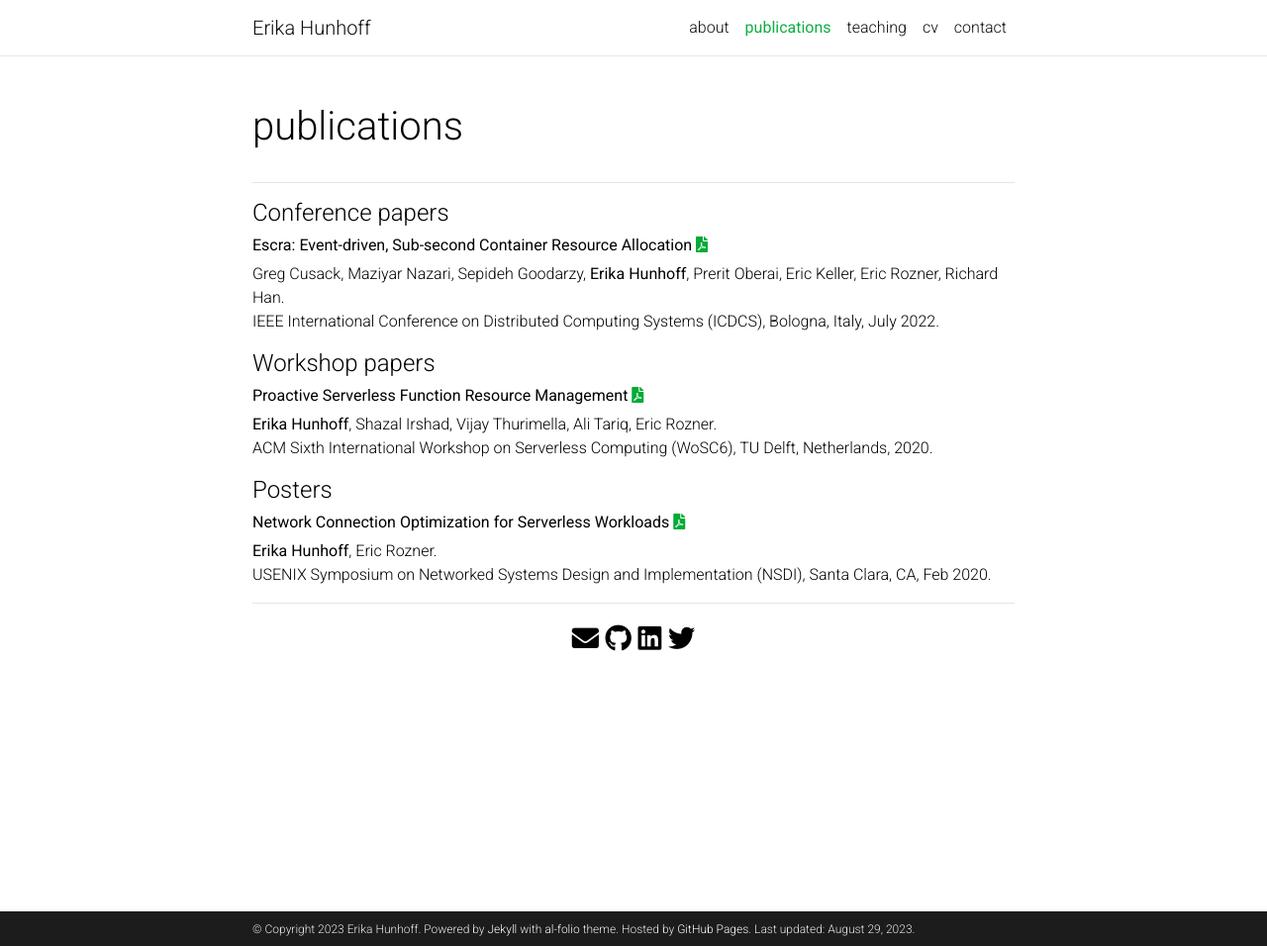
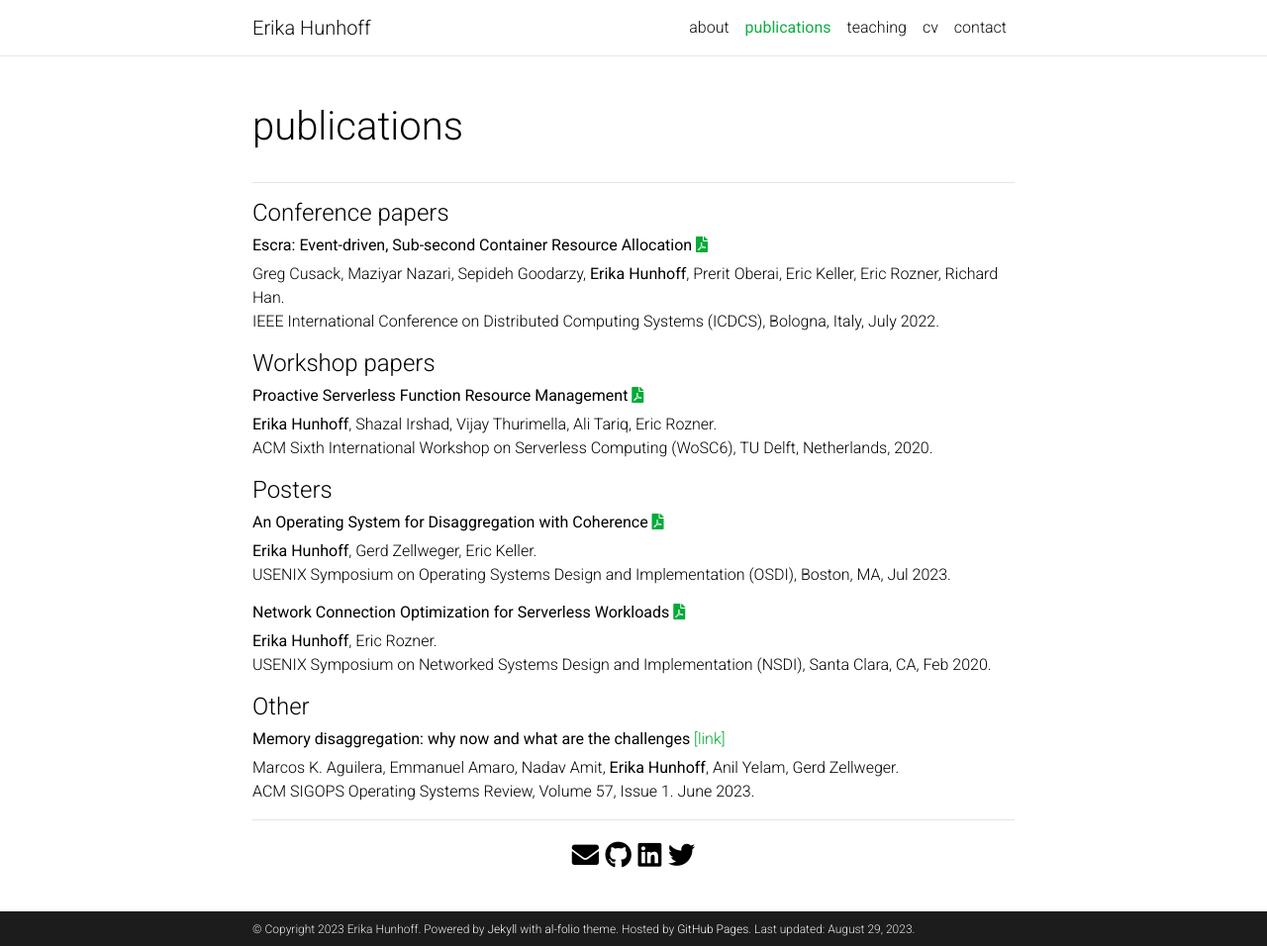
Before and after one commit to hunhoffe/hunhoffe.github.io, a Jekyll site: the page built from _pages/publications.md, in a window 1280 px wide and 956 px high. Shown: the whole window at 99% size. Built offline with Jekyll 4.4.1, drawn with Linux system fonts in a browser that asks for light colours; comment, search, counter and statistics services are not loaded; a style sheet for code colours, icons or effects is not loaded.

Commit message:
Update publications.md

```diff
--- a/_pages/publications.md
+++ b/_pages/publications.md
@@ -20,8 +20,17 @@ IEEE International Conference on Distributed Computing Systems (ICDCS), Bologna,
 ACM Sixth International Workshop on Serverless Computing (WoSC6), TU Delft, Netherlands, 2020.<br>
 
 #### Posters
+###### <b>An Operating System for Disaggregation with Coherence</b> <a href="{{ 'osdi2020_poster.pdf' | prepend: 'assets/pdf/' | relative_url}}" target="_blank" rel="noopener noreferrer"><i class="fas fa-file-pdf"></i></a>
+<b>Erika Hunhoff</b>, Gerd Zellweger, Eric Keller.<br>
+USENIX Symposium on Operating Systems Design and Implementation (OSDI), Boston, MA, Jul 2023. <br>
+
 ###### <b>Network Connection Optimization for Serverless Workloads</b> <a href="{{ 'nsdi2020_poster.pdf' | prepend: 'assets/pdf/' | relative_url}}" target="_blank" rel="noopener noreferrer"><i class="fas fa-file-pdf"></i></a>
 <b>Erika Hunhoff</b>, Eric Rozner.<br>
 USENIX Symposium on Networked Systems Design and Implementation (NSDI), Santa Clara, CA, Feb 2020. <br>
 
+#### Other
+###### <b>Memory disaggregation: why now and what are the challenges</b> [[link]](https://dl.acm.org/doi/10.1145/3606557.3606563) <br>
+Marcos K. Aguilera, Emmanuel Amaro, Nadav Amit, <b>Erika Hunhoff</b>, Anil Yelam, Gerd Zellweger. <br>
+ACM SIGOPS Operating Systems Review, Volume 57, Issue 1. June 2023. <br>
+
 ---
```
